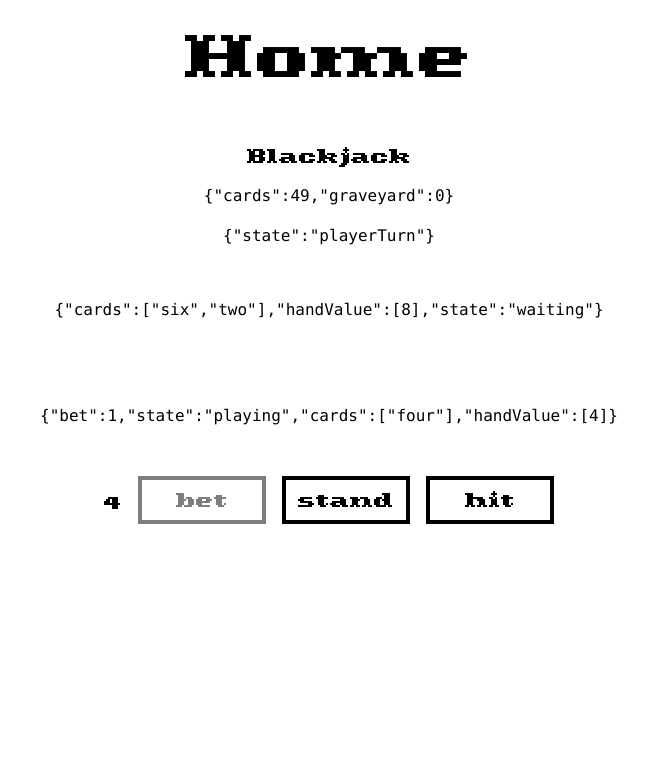
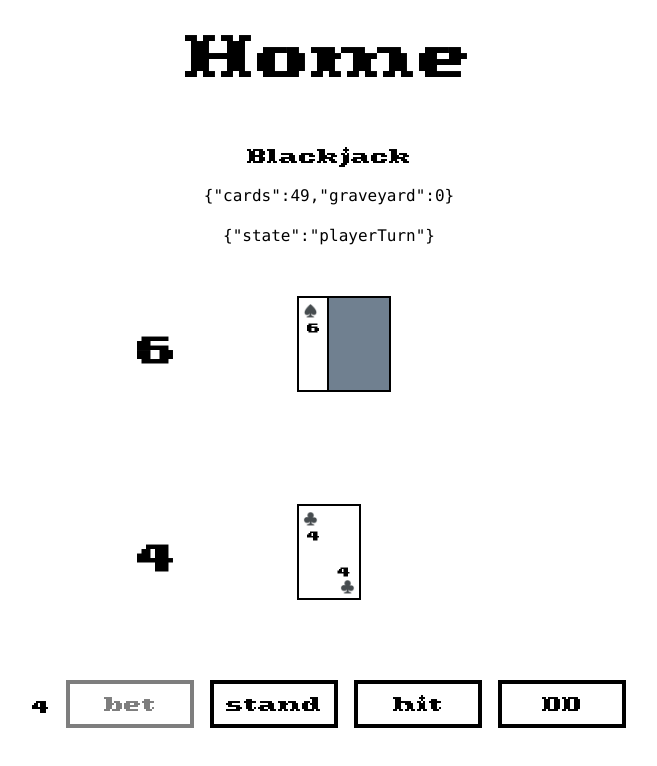
Before and after one commit to Pierniki/thecardslinger, a React (Create React App) app: page / in a window 1280 px wide. Both pictures are taken after a click on the button "bet". Shown: the top 766 px of the page, without its empty margins (311-968 px from the left). Built offline with nearby package versions, Linux system fonts and the light colour scheme.

Commit message:
feat: add doubleDown, add visualization

```diff
--- a/src/components/Blackjack.tsx
+++ b/src/components/Blackjack.tsx
@@ -3,7 +3,7 @@ import { blackjackLoop, getPossibleCardsValue } from 'engine/blackjack'
 import _ from 'lodash'
 import React, { useEffect, useState } from 'react'
 import { useAppDispatch, useAppSelector } from 'state'
-import { act, bet, hit, stand } from 'state/blackjackSlice'
+import { act, bet, doubleDown, hit, stand } from 'state/blackjackSlice'
 
 interface Props {}
 
@@ -17,6 +17,12 @@ export const Blackjack: React.FC<Props> = (props) => {
   const canHit =
     blackjack.state === 'playerTurn' &&
     getPossibleCardsValue(blackjack.hands[0].cards)[0] < 21
+  const canDD =
+    canHit &&
+    money > blackjack.hands[0].bet &&
+    blackjack.hands[0].cards.length === 1
+  const showDealerCard =
+    blackjack.state === 'dealerTurn' || blackjack.state === 'payout'
 
   const addMoney = (idx: number, val: number) => setMoney(money + val)
 
@@ -38,28 +44,86 @@ export const Blackjack: React.FC<Props> = (props) => {
         })}
       </code>
       <code>{JSON.stringify({ state: blackjack.state })}</code>
-      <div className="my-8">
-        <code>
-          {JSON.stringify({
-            cards: blackjack.dealer.cards.map((card) => card.value),
-            handValue: getPossibleCardsValue(blackjack.dealer.cards),
-            state: blackjack.dealer.state,
+
+      <div className="w-full max-w-sm">
+        <div className="h-40 flex justify-center items-center relative">
+          {blackjack.dealer.cards.length > 0 && (
+            <span
+              className="left-0 text-4xl absolute"
+              style={{ color: blackjack.dealer.state === 'bust' ? 'red' : '' }}
+            >
+              {getPossibleCardsValue(
+                showDealerCard
+                  ? blackjack.dealer.cards
+                  : [blackjack.dealer.cards[0]],
+              ).join('/')}
+            </span>
+          )}
+          {blackjack.dealer.cards.map((card, idx) => {
+            return (
+              <div
+                className={`border-2 border-black h-24 w-16  absolute flex items-center justify-center bg-white transform translate-x-${idx} translate-y-${idx}`}
+                style={{
+                  translate: idx * 30,
+                  backgroundColor:
+                    showDealerCard || idx === 0 ? '' : 'slategrey',
+                }}
+              >
+                {(showDealerCard || idx === 0) && (
+                  <>
+                    <span className="absolute left-1 top-1 text-xs">
+                      {pipMap[card.pip]}
+                    </span>
+                    <span className="absolute left-2 top-5 text-xs">
+                      {valueMap[card.value]}
+                    </span>
+                    <span className="absolute right-2 bottom-5 text-xs">
+                      {valueMap[card.value]}
+                    </span>
+                    <span className="absolute right-1 bottom-1 text-xs">
+                      {pipMap[card.pip]}
+                    </span>
+                  </>
+                )}
+              </div>
+            )
           })}
-        </code>
+        </div>
       </div>
-      <div className="my-8">
-        {blackjack.hands.map((hand) => (
-          <div>
-            <code>
-              {JSON.stringify({
-                bet: hand.bet,
-                state: hand.state,
-                cards: hand.cards.map((card) => card.value),
-                handValue: getPossibleCardsValue(hand.cards),
-              })}
-            </code>
-          </div>
-        ))}
+      <div className="my-8 w-full max-w-sm">
+        <div className="h-40 flex justify-center items-center relative">
+          {blackjack.hands[0].cards.length > 0 && (
+            <span
+              className="left-0 text-4xl absolute"
+              style={{
+                color: blackjack.hands[0].state === 'bust' ? 'red' : '',
+              }}
+            >
+              {getPossibleCardsValue(blackjack.hands[0].cards).join('/')}
+            </span>
+          )}
+          {blackjack.hands[0].cards.map((card, idx) => {
+            return (
+              <div
+                className={`border-2 border-black h-24 w-16  absolute flex items-center justify-center bg-white transform translate-x-${idx} translate-y-${idx}`}
+                style={{ translate: idx * 30 }}
+              >
+                <span className="absolute left-1 top-1 text-xs">
+                  {pipMap[card.pip]}
+                </span>
+                <span className="absolute left-2 top-5 text-xs">
+                  {valueMap[card.value]}
+                </span>
+                <span className="absolute right-2 bottom-5 text-xs">
+                  {valueMap[card.value]}
+                </span>
+                <span className="absolute right-1 bottom-1 text-xs">
+                  {pipMap[card.pip]}
+                </span>
+              </div>
+            )
+          })}
+        </div>
       </div>
       <div className="flex gap-4 items-center justify-center">
         <h4 className="">{money}</h4>
@@ -87,7 +151,40 @@ export const Blackjack: React.FC<Props> = (props) => {
         >
           hit
         </button>
+        <button
+          className="border-4 p-2 border-black w-32 disabled:opacity-50"
+          onClick={() => {
+            dispatch(doubleDown({ handIdx: 0 }))
+            setMoney(money - 1)
+          }}
+          disabled={!canDD}
+        >
+          DD
+        </button>
       </div>
     </div>
   )
 }
+
+const pipMap = {
+  clubs: '♣️',
+  diamonds: '♦️',
+  hearts: '♥️',
+  spades: '♠️',
+}
+
+const valueMap = {
+  two: '2',
+  three: '3',
+  four: '4',
+  five: '5',
+  six: '6',
+  seven: '7',
+  eight: '8',
+  nine: '9',
+  ten: '10',
+  jack: 'J',
+  queen: 'Q',
+  king: 'K',
+  ace: 'A',
+}
--- a/src/engine/blackjack/actions.ts
+++ b/src/engine/blackjack/actions.ts
@@ -39,3 +39,15 @@ export const betAction = (
   state.hands[action.payload.handIdx].bet = action.payload.bet
   return state
 }
+
+export const doubleDownAction = (
+  old: Blackjack,
+  action: { payload: { handIdx: number } },
+) => {
+  const handIdx = action.payload.handIdx
+  const state = _.cloneDeep(old)
+  const afterHit = hitAction(state, action)
+  afterHit.hands[handIdx].bet = afterHit.hands[handIdx].bet * 2
+  afterHit.hands[handIdx].state = 'standing'
+  return afterHit
+}
--- a/src/engine/blackjack/blackjack.ts
+++ b/src/engine/blackjack/blackjack.ts
@@ -1,11 +1,6 @@
 import { Card, Deck, shuffleDeck } from 'engine/common'
 import _ from 'lodash'
 import { createNewHand, getPossibleCardsValue } from './utility'
-
-// PLAYER CHOICES:
-// - hit
-// - double down
-// - split
 
 export interface Blackjack {
   state: PossibleBlackjackStates
@@ -62,7 +57,14 @@ export const playDealer = (old: Blackjack): Blackjack => {
 }
 
 export const prepareForBets = (state: Blackjack): Blackjack => ({
-  deck: state.deck,
+  deck: {
+    ...state.deck,
+    graveyard: [
+      ...state.deck.graveyard,
+      ...state.hands.flatMap((hand) => hand.cards),
+      ...state.dealer.cards,
+    ],
+  },
   hands: state.hands.map(() => createNewHand(0)),
   dealer: { cards: [], state: 'waiting' },
   state: 'betting',
@@ -74,6 +76,7 @@ export const deal = (old: Blackjack): Blackjack => {
   state.deck.graveyard = [
     ...state.deck.graveyard,
     ...state.hands.flatMap((hand) => hand.cards),
+    ...state.dealer.cards,
   ]
 
   if (state.deck.cards.length <= 0) state.deck = shuffleDeck(state.deck)
--- a/src/engine/blackjack/loop.ts
+++ b/src/engine/blackjack/loop.ts
@@ -30,14 +30,14 @@ export const blackjackLoop = async (
   if (payoutTrigger) return updateState(blackjack, 'payout')
 
   if (blackjack.state === 'dealing')
-    return wait(1000).then(() => deal(blackjack))
+    return wait(500).then(() => deal(blackjack))
   if (blackjack.state === 'dealerTurn')
-    return wait(1000).then(() => playDealer(blackjack))
+    return wait(1500).then(() => playDealer(blackjack))
   if (blackjack.state === 'payout') {
     blackjack.hands.forEach((hand, idx) =>
       addMoney(idx, calculateWinnings(hand, blackjack.dealer)),
     )
-    return wait(1000).then(() => prepareForBets(blackjack))
+    return wait(1500).then(() => prepareForBets(blackjack))
   }
 
   return blackjack
--- a/src/state/blackjackSlice.ts
+++ b/src/state/blackjackSlice.ts
@@ -3,6 +3,7 @@ import {
   betAction,
   Blackjack,
   createNewHand,
+  doubleDownAction,
   hitAction,
   standAction,
 } from 'engine/blackjack'
@@ -22,6 +23,7 @@ export const blackjackSlice = createSlice({
     bet: betAction,
     hit: hitAction,
     stand: standAction,
+    doubleDown: doubleDownAction,
     act: (
       blackjack: Blackjack,
       action: { payload: { blackjack: Blackjack } },
@@ -29,5 +31,5 @@ export const blackjackSlice = createSlice({
   },
 })
 
-export const { bet, hit, stand, act } = blackjackSlice.actions
+export const { bet, hit, stand, act, doubleDown } = blackjackSlice.actions
 export default blackjackSlice.reducer
```
